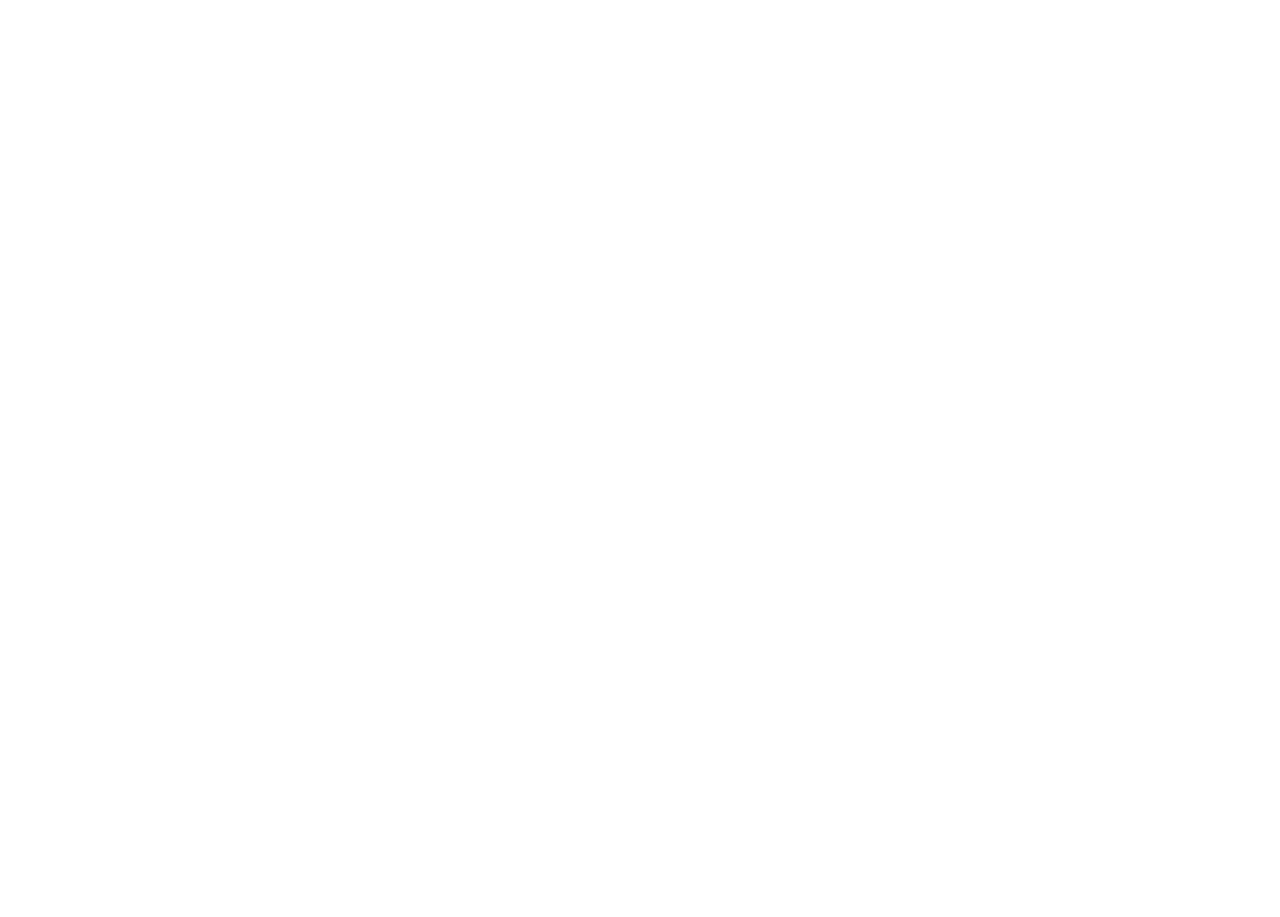
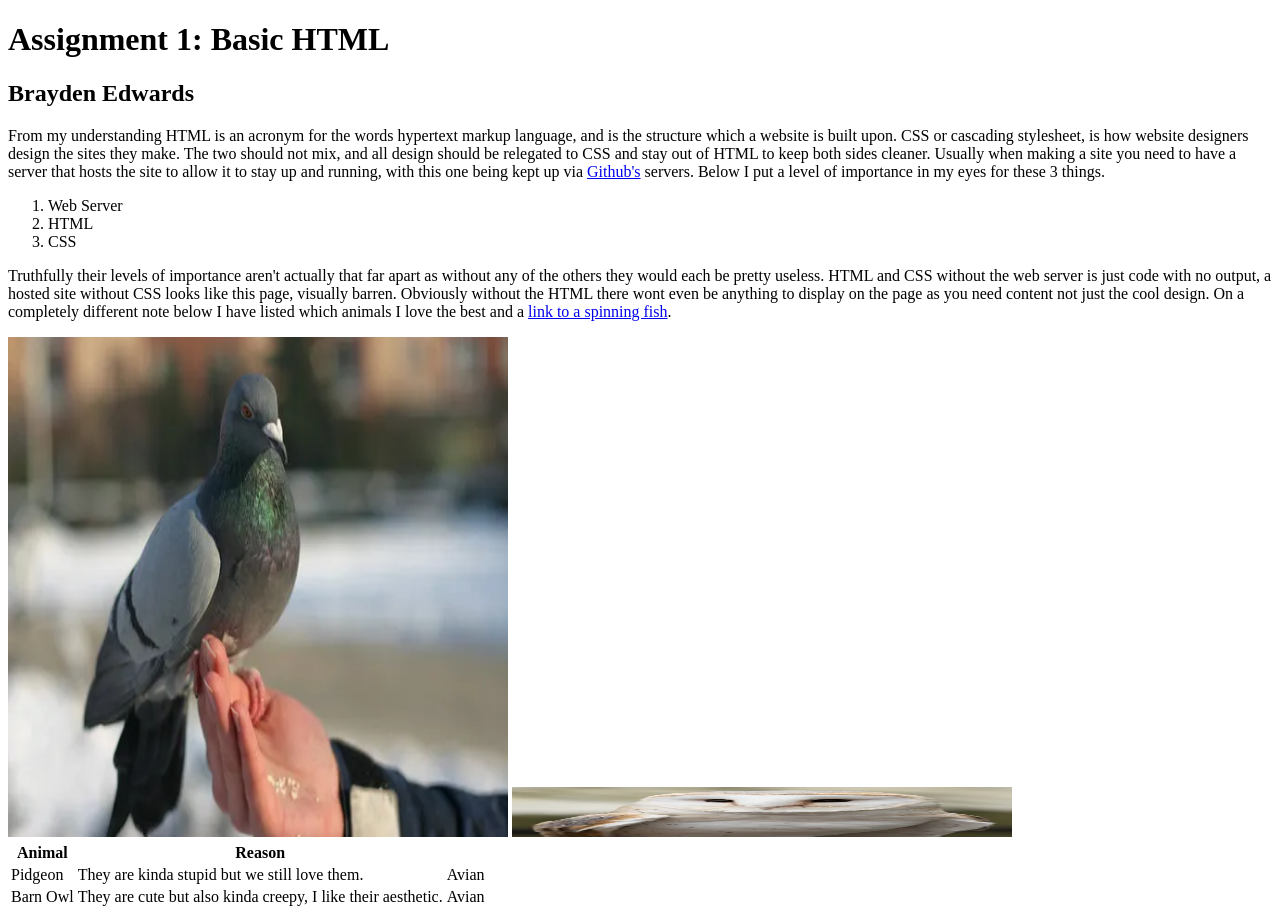
Before and after one commit to breadwards88/breadwards88.github.io, a plain HTML site: page csce242/assignments/01html/index.html in a window 1280 px wide. Before the commit the page ends 800 px from the top, so only its background shows below. Drawn offline with Linux system fonts and the light colour scheme.

Commit message:
added content to assignment 1 html file and images. also fixed typo on index.html file in csce242 folder.

```diff
--- a/csce242/assignments/01html/index.html
+++ b/csce242/assignments/01html/index.html
@@ -1,4 +1,43 @@
 <!DOCTYPE html>
-<html>
+    <!-- Brayden Edwards, CSCE 242, FALL 2026, Assignment 1: Basic HTML, 09/01/2026 -->
+    <head>
+        <title>Assignment 1: Basic HTML</title>
+    </head>
+    <body>
+        <header>
+            <h1>Assignment 1: Basic HTML</h1>
+            <h2>Brayden Edwards</h2>
+        </header>
+        <main>
+            <p>From my understanding HTML is an acronym for the words hypertext markup language, and is the structure which a website is built upon. CSS or cascading stylesheet, is how website designers design the sites they make. The two should not mix, and all design should be relegated to CSS and stay out of HTML to keep both sides cleaner. Usually when making a site you need to have a server that hosts the site to allow it to stay up and running, with this one being kept up via <a href="https://github.com/">Github's</a> servers. Below I put a level of importance in my eyes for these 3 things.</p>
+            <ol>
+                <li>Web Server</li>
+                <li>HTML</li>
+                <li>CSS</li>
+            </ol>
+
+            <p>Truthfully their levels of importance aren't actually that far apart as without any of the others they would each be pretty useless. HTML and CSS without the web server is just code with no output, a hosted site without CSS looks like this page, visually barren. Obviously without the HTML there wont even be anything to display on the page as you need content not just the cool design. On a completely different note below I have listed which animals I love the best and a <a href="https://spinning.fish/">link to a spinning fish</a>.</p>
+            <img src="/images/pidgeon.webp" alt="Picture of Pidgeon" width="500" height="500">
+            <img src="/images/barnowl.webp" alt="Picture of Barn Owl" width="500" height="50">
+            <table>
+                <tr>
+                    <th>Animal</th>
+                    <th>Reason</th>
+
+                </tr>
+                <tr>
+                    <td>Pidgeon</td>
+                    <td>They are kinda stupid but we still love them.</td>
+                    <td>Avian</td>
+                </tr>
+                <tr>
+                    <td>Barn Owl</td>
+                    <td>They are cute but also kinda creepy, I like their aesthetic.</td>
+                    <td>Avian</td>
+                </tr>
+            </table>
+        </main>
+    </body>
+
 
 </html>
```
Also changed, not shown: csce242/index.html (+5 -2 lines), csce242/assignments/01html/images/barnowl.webp (added), csce242/assignments/01html/images/pidgeon.webp (added).
